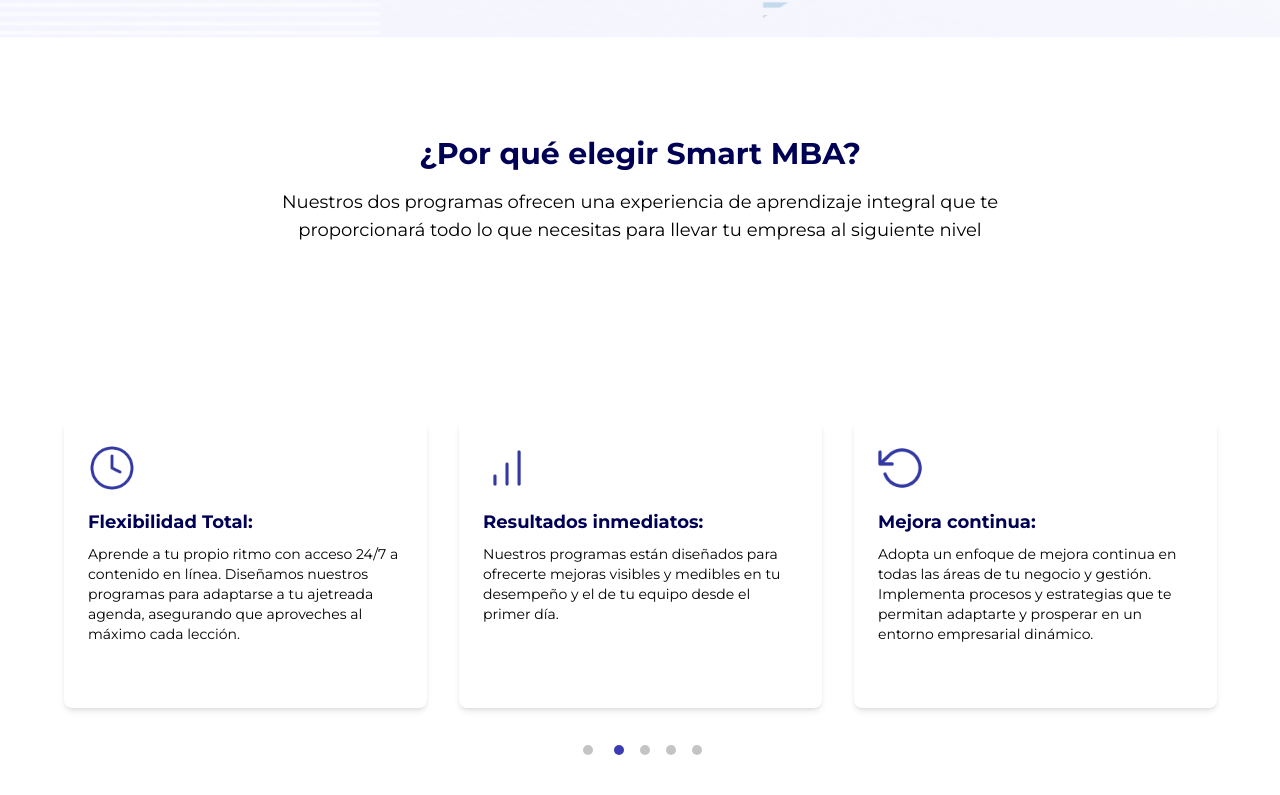
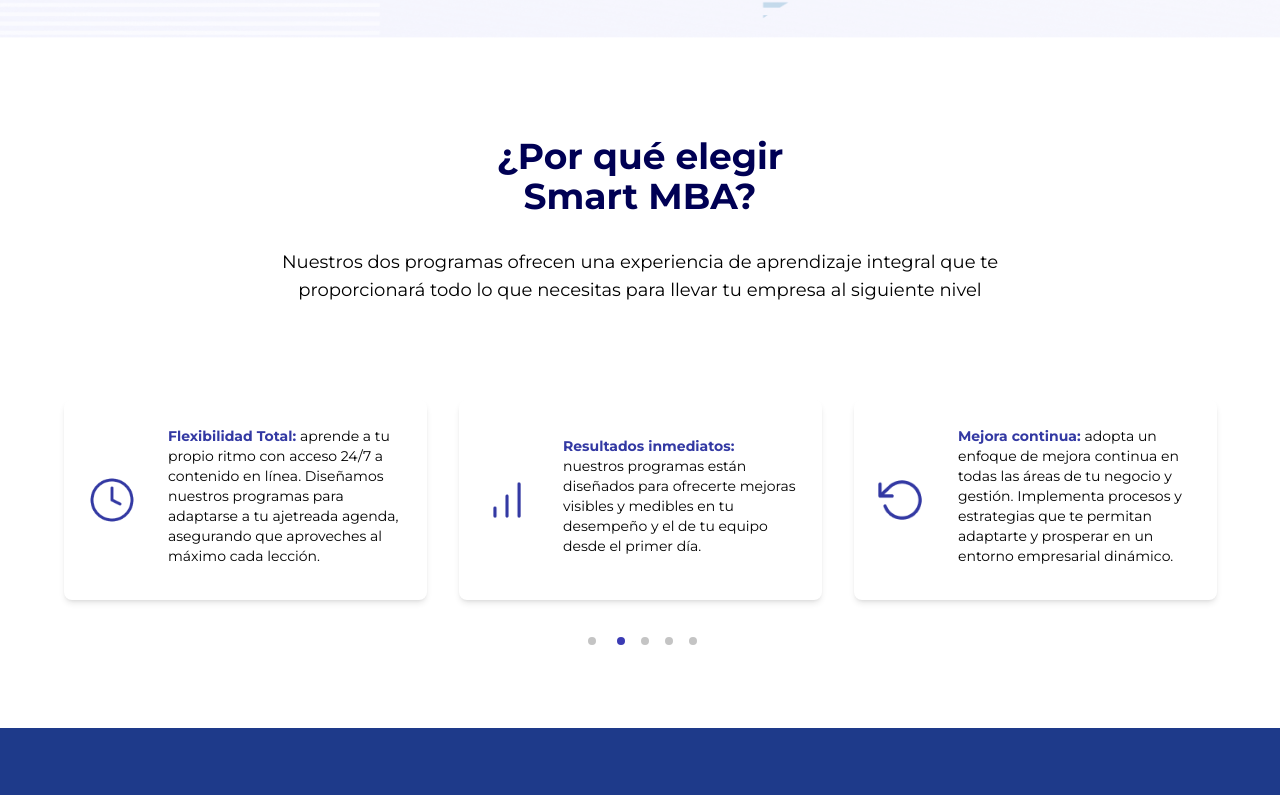
Before and after one commit to Emtech-Institute-Ti/sams-mini-mba, a React (Vite) app: page / in a window 1280 px wide. Shown: the part 3318-4113 px from the top of the page. Built offline with nearby package versions, Linux system fonts and the light colour scheme; no server answers.

Commit message:
fix: move styles of carousel

```diff
--- a/src/components/BenefitsCarousel/BenefitsCarousel.tsx
+++ b/src/components/BenefitsCarousel/BenefitsCarousel.tsx
@@ -16,7 +16,7 @@
     autoplay: true,
     autoplaySpeed: 5000,
     customPaging: () => (
-      <div className="w-2.5 h-2.5 bg-gray-300 rounded-full mx-1"></div>
+      <div className="w-2 h-2 bg-gray-300 rounded-full mx-1"></div>
     ),
     appendDots: (dots: string) => (
       <div className="bg-secondaryPurple">
@@ -45,12 +45,12 @@
 
   return (
     <div className="py-24 bg-gray-100">
-      <div className="text-center mb-12 pb-32">
+      <div className="text-center mb-8 pb-16">
         <motion.h2
           initial={{ opacity: 0, y: 20 }}
           animate={{ opacity: 1, y: 0 }}
           transition={{ duration: 0.5 }}
-          className="text-3xl font-bold text-customBlue mb-4"
+          className="text-4xl font-bold text-customBlue mb-8 max-w-xs mx-auto"
         >
           ¿Por qué elegir Smart MBA?
         </motion.h2>
@@ -65,7 +65,8 @@
           siguiente nivel
         </motion.p>
       </div>
-      <div className="max-w-7xl mx-auto px-6 md:px-8 lg:px-12 pb-32">
+
+      <div className="max-w-7xl mx-auto px-6 md:px-8 lg:px-12">
         <Slider {...settings}>
           {benefits.map((benefit, index) => (
             <motion.div
@@ -75,17 +76,19 @@
               transition={{ duration: 0.5, delay: index * 0.1 }}
               className="px-4 mb-8"
             >
-              <div className="flex flex-col justify-start items-start bg-white shadow-md rounded-lg p-6 h-72">
+              <div className="flex items-center bg-white shadow-md rounded-lg p-6 min-h-[200px] max-h-[200px]">
                 <img
                   src={benefit.icon}
                   alt={benefit.title}
-                  className="h-12 w-12 mb-4"
+                  className="h-12 w-12 mr-8 self-center"
                 />
-                <div className="text-left">
-                  <h3 className="text-lg font-bold mb-2 text-customBlue">
-                    {benefit.title}:
+                <div className="text-start">
+                  <h3 className="text-sm font-bold mb-2 text-secondaryPurple">
+                    {benefit.title}:{' '}
+                    <span className="text-customBlack font-normal">
+                      {benefit.text}
+                    </span>
                   </h3>
-                  <p className="text-sm text-gray-700">{benefit.text}</p>
                 </div>
               </div>
             </motion.div>
--- a/src/components/ProgramsSection/ProgramsSection.tsx
+++ b/src/components/ProgramsSection/ProgramsSection.tsx
@@ -207,10 +207,11 @@
               liderazgo, nuestros programas están enfocados en que logres ese
               éxito empresarial que estás buscando.
               <br />
-              <span className="font-bold">
+              <span className="font-bold mt-8 block">
                 ¡Únete a la transformación para el éxito empresarial!
               </span>
             </p>
+
             <div className="flex justify-center md:justify-start">
               <motion.button
                 whileHover={{ scale: 1.05 }}
--- a/src/utils/benefitsData.ts
+++ b/src/utils/benefitsData.ts
@@ -4,26 +4,26 @@
   {
     icon: usercheck,
     title: 'Potencia tus habilidades',
-    text: 'Conviértete en un líder y gestor excepcional con un desarrollo integral en áreas clave como liderazgo, gestión, marketing, ventas, finanzas y operaciones.',
+    text: 'conviértete en un líder y gestor excepcional con un desarrollo integral en áreas clave como liderazgo, gestión, marketing, ventas, finanzas y operaciones.',
   },
   {
     icon: clock,
     title: 'Flexibilidad Total',
-    text: 'Aprende a tu propio ritmo con acceso 24/7 a contenido en línea. Diseñamos nuestros programas para adaptarse a tu ajetreada agenda, asegurando que aproveches al máximo cada lección.',
+    text: 'aprende a tu propio ritmo con acceso 24/7 a contenido en línea. Diseñamos nuestros programas para adaptarse a tu ajetreada agenda, asegurando que aproveches al máximo cada lección.',
   },
   {
     icon: barchart,
     title: 'Resultados inmediatos',
-    text: 'Nuestros programas están diseñados para ofrecerte mejoras visibles y medibles en tu desempeño y el de tu equipo desde el primer día.',
+    text: 'nuestros programas están diseñados para ofrecerte mejoras visibles y medibles en tu desempeño y el de tu equipo desde el primer día.',
   },
   {
     icon: rotate,
     title: 'Mejora continua',
-    text: 'Adopta un enfoque de mejora continua en todas las áreas de tu negocio y gestión. Implementa procesos y estrategias que te permitan adaptarte y prosperar en un entorno empresarial dinámico.',
+    text: 'adopta un enfoque de mejora continua en todas las áreas de tu negocio y gestión. Implementa procesos y estrategias que te permitan adaptarte y prosperar en un entorno empresarial dinámico.',
   },
   {
     icon: trending,
     title: 'Contenido de vanguardia',
-    text: 'Mantente actualizado con las últimas tendencias y mejores prácticas del mercado. Asegúrate de que tu negocio esté utilizando las herramientas más modernas y efectivas disponibles.',
+    text: 'mantente actualizado con las últimas tendencias y mejores prácticas del mercado. Asegúrate de que tu negocio esté utilizando las herramientas más modernas y efectivas disponibles.',
   },
 ];
```
